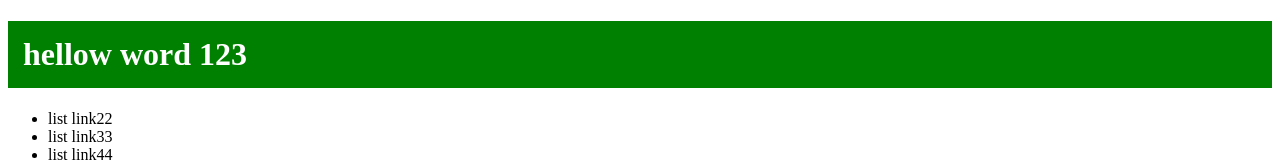
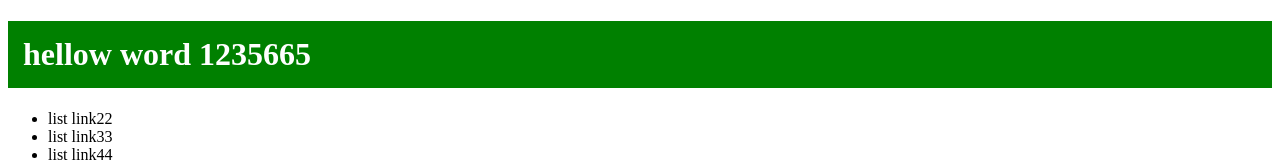
Before and after one commit to STAFFVS/shop-project, a plain HTML site: page index.html in a window 1280 px wide. Shown: the top 161 px of the page. Drawn offline with Linux system fonts and the light colour scheme.

Commit message:
edit h1 text

```diff
--- a/index.html
+++ b/index.html
@@ -8,7 +8,7 @@
     <link rel="stylesheet" href="style.css" />
   </head>
   <body>
-    <h1>hellow word 123</h1>
+    <h1>hellow word 1235665</h1>
     <ul>
       <li>list link22</li>
       <li>list link33</li>
```
